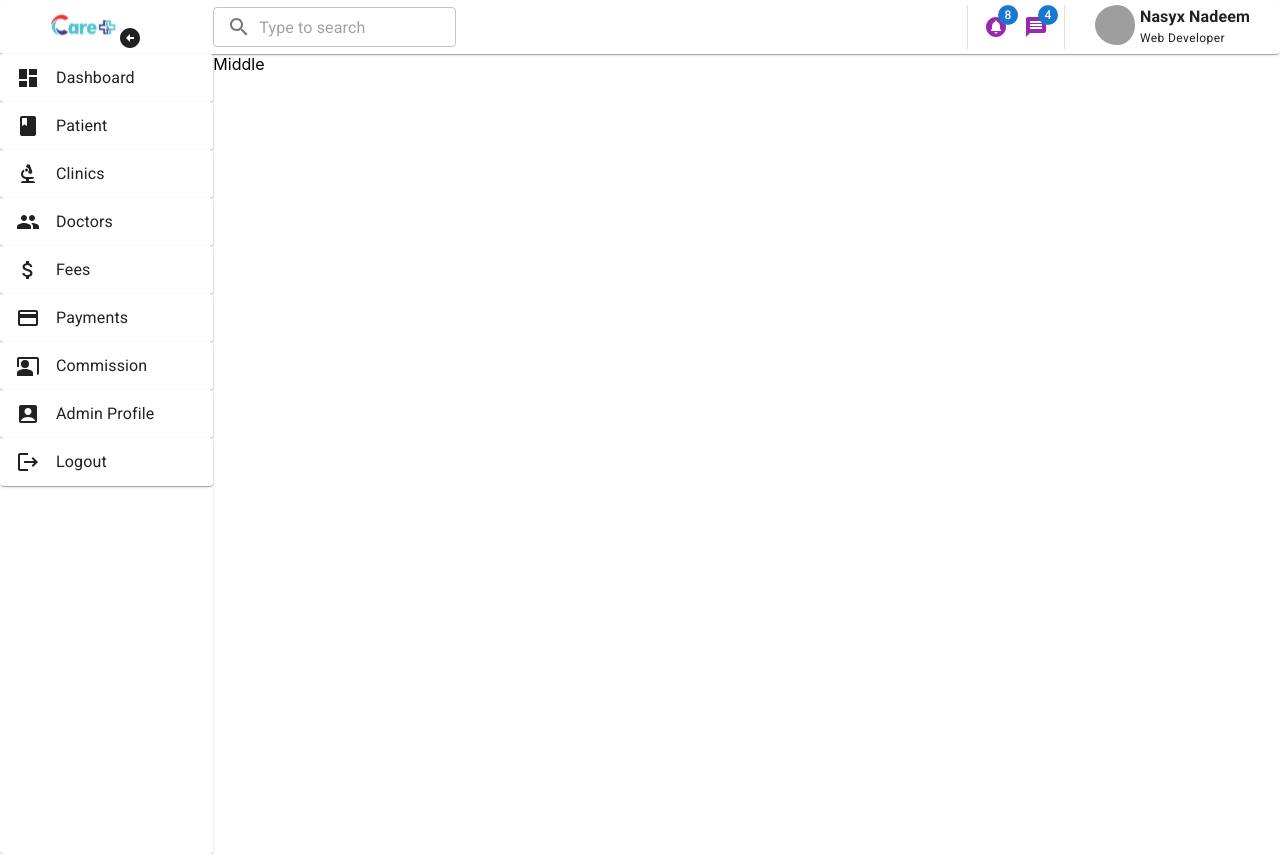
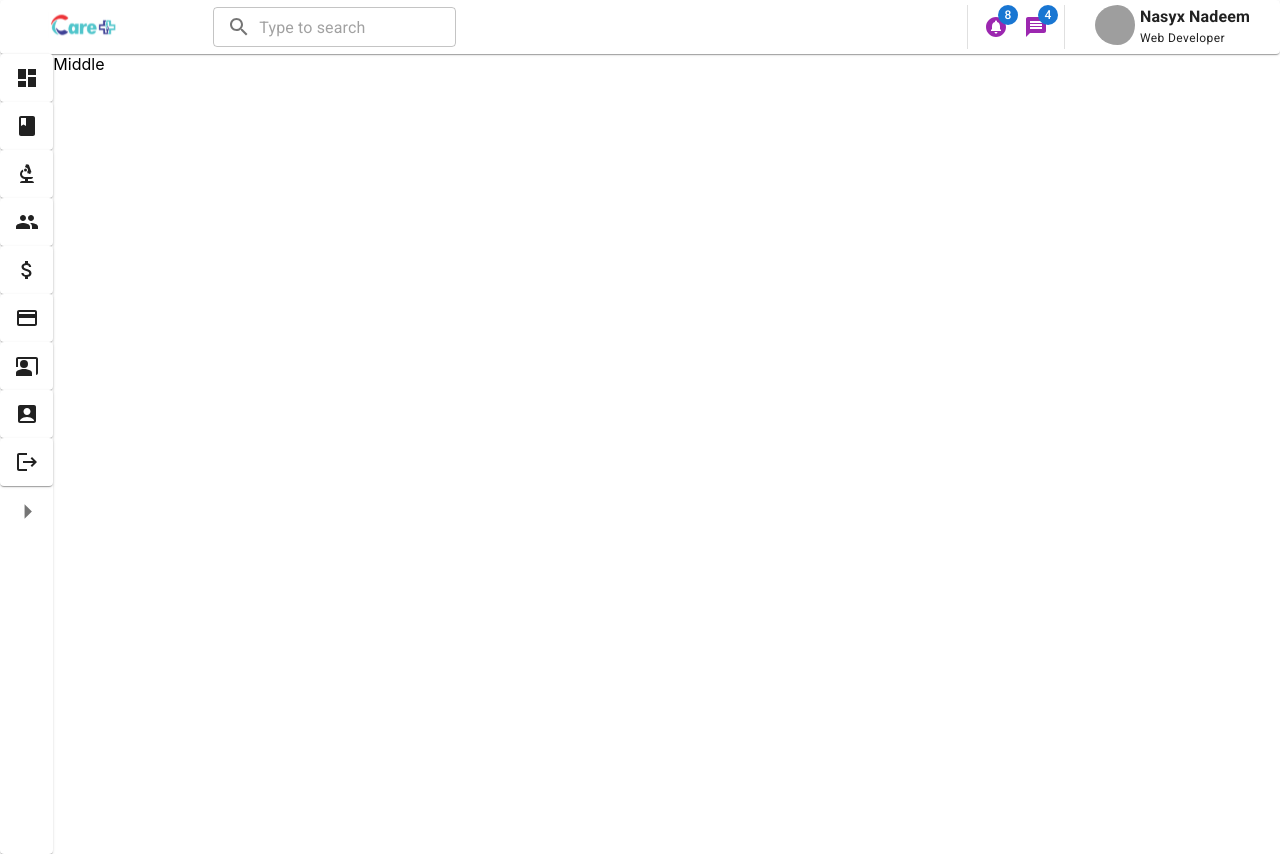
Before and after one commit to sdarnadeem/care-plus, a React (Create React App) app: page / in a window 1280 px wide. Built offline with nearby package versions, Linux system fonts and the light colour scheme; grey boxes are pictures that could not be loaded.

Commit message:
implement collapse and expand sidebar buttons

```diff
--- a/src/components/leftSidebar/LeftSidebar.js
+++ b/src/components/leftSidebar/LeftSidebar.js
@@ -1,15 +1,23 @@
 import React from "react";
 
-import { Paper } from "@mui/material";
+import { Paper, Tooltip, IconButton } from "@mui/material";
+import ArrowLeftIcon from "@mui/icons-material/ArrowLeft";
+import ArrowRightIcon from "@mui/icons-material/ArrowRight";
 
 import SidebarItem from "../sidebarItem/SidebarItem";
 import data from "./data";
 
-const LeftSidebar = () => {
+const LeftSidebar = ({ handleSidebar }) => {
   const [expanded, setExpanded] = React.useState(false);
+  const [showSidebar, setShowSidebar] = React.useState(false);
 
   const handleChange = (panel) => (event, isExpanded) => {
     setExpanded(isExpanded ? panel : false);
+  };
+
+  const handleSidebarVisibility = () => {
+    setShowSidebar((prev) => !prev);
+    handleSidebar();
   };
   return (
     <Paper elevation={1} sx={{ minHeight: "100vh !important" }}>
@@ -20,8 +28,26 @@ const LeftSidebar = () => {
           text={item.text}
           key={index + 4645}
           Icon={item.icon}
+          showSidebar={showSidebar}
         />
       ))}
+
+      <Tooltip
+        title={showSidebar ? "Collapse Sidebar" : "Expand Sidebar"}
+        sx={{ float: "right", cursor: "pointer" }}
+      >
+        <IconButton>
+          {showSidebar && (
+            <ArrowLeftIcon fontSize="large" onClick={handleSidebarVisibility} />
+          )}
+          {!showSidebar && (
+            <ArrowRightIcon
+              fontSize="large"
+              onClick={handleSidebarVisibility}
+            />
+          )}
+        </IconButton>
+      </Tooltip>
     </Paper>
   );
 };
--- a/src/components/sidebarItem/SidebarItem.js
+++ b/src/components/sidebarItem/SidebarItem.js
@@ -14,7 +14,9 @@ export default function SidebarItem({
   text,
   items,
   Icon,
+  showSidebar,
 }) {
+  const typographyClass = `${expanded && c.active} ${!showSidebar && c.hide}`;
   return (
     <div>
       <Accordion expanded={expanded} onChange={handleChange}>
@@ -29,7 +31,7 @@ export default function SidebarItem({
 
             <Typography
               sx={{ width: "100%", flexShrink: 0 }}
-              className={expanded && c.active}
+              className={typographyClass}
             >
               {text}
             </Typography>
--- a/src/components/sidebarItem/SidebarItem.module.css
+++ b/src/components/sidebarItem/SidebarItem.module.css
@@ -1,3 +1,7 @@
 .active {
   color: blue;
 }
+
+.hide {
+  display: none;
+}
--- a/src/sections/dashboard/Dashboard.js
+++ b/src/sections/dashboard/Dashboard.js
@@ -6,12 +6,17 @@ import LeftSidebar from "../../components/leftSidebar/LeftSidebar";
 import Middle from "../../components/middle/Middle";
 
 const Dashboard = () => {
+  const [showSidebar, setShowSidebar] = React.useState(false);
+  const handleSidebar = () => {
+    console.log(showSidebar);
+    setShowSidebar((prev) => !prev);
+  };
   return (
     <Grid container>
-      <Grid item lg={2}>
-        <LeftSidebar />
+      <Grid item lg={showSidebar ? 2 : 0.5}>
+        <LeftSidebar handleSidebar={handleSidebar} />
       </Grid>
-      <Grid item lg={10}>
+      <Grid item lg={showSidebar ? 10 : 11.5}>
         <Middle />
       </Grid>
     </Grid>
--- a/src/sections/header/Header.js
+++ b/src/sections/header/Header.js
@@ -2,7 +2,6 @@ import React from "react";
 
 import { Grid, Paper, TextField, InputAdornment } from "@mui/material";
 import SearchIcon from "@mui/icons-material/Search";
-import ArrowCircleLeftIcon from "@mui/icons-material/ArrowCircleLeft";
 
 import c from "./Header.module.css";
 import HeaderProfile from "../../components/headerProfile/HeaderProfile";
@@ -12,13 +11,12 @@ const Header = () => {
     <header>
       <Paper elevation={1}>
         <Grid container alignItems="center">
-          <Grid item lg={2}>
+          <Grid item lg={2} alignItems="center">
             <img
               className={c.image}
               src="./images/carePlusLogo.svg"
               alt="logo"
             />
-            <ArrowCircleLeftIcon />
           </Grid>
           <Grid item lg={7}>
             <TextField
```
